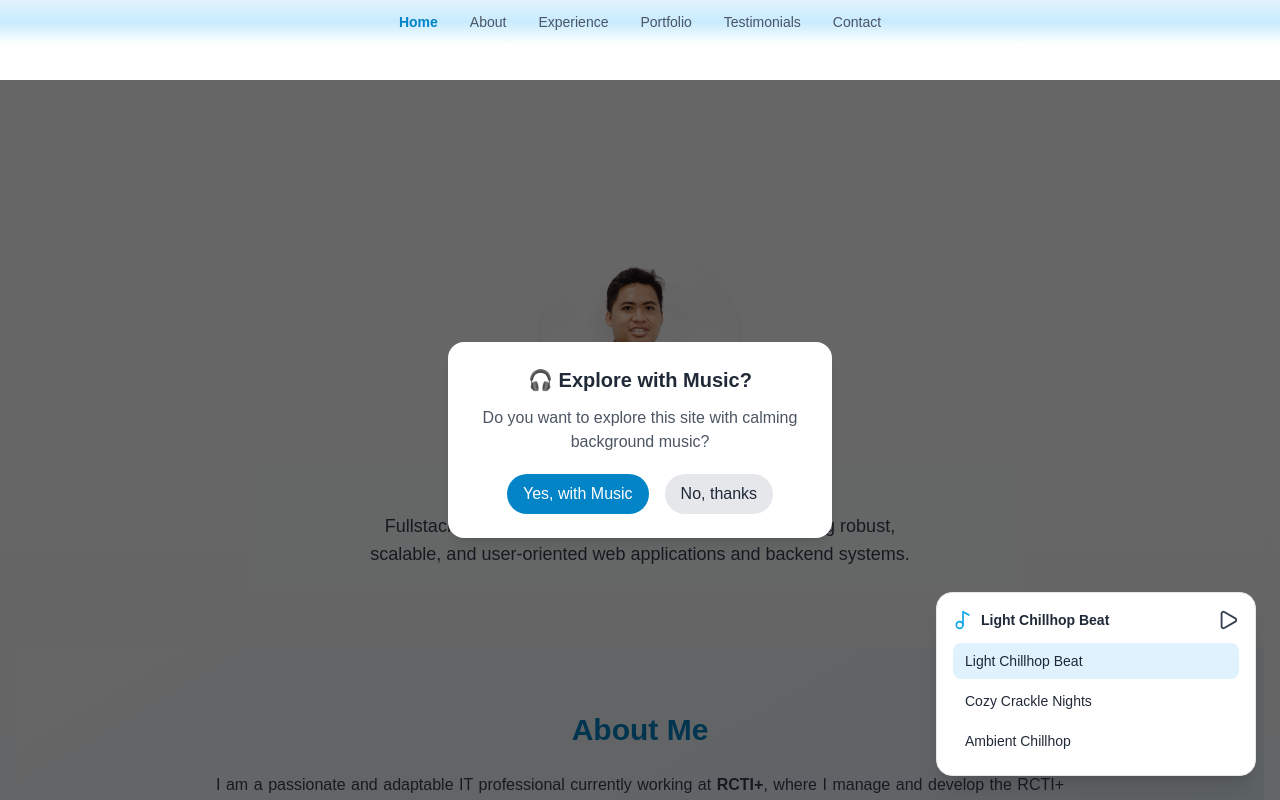
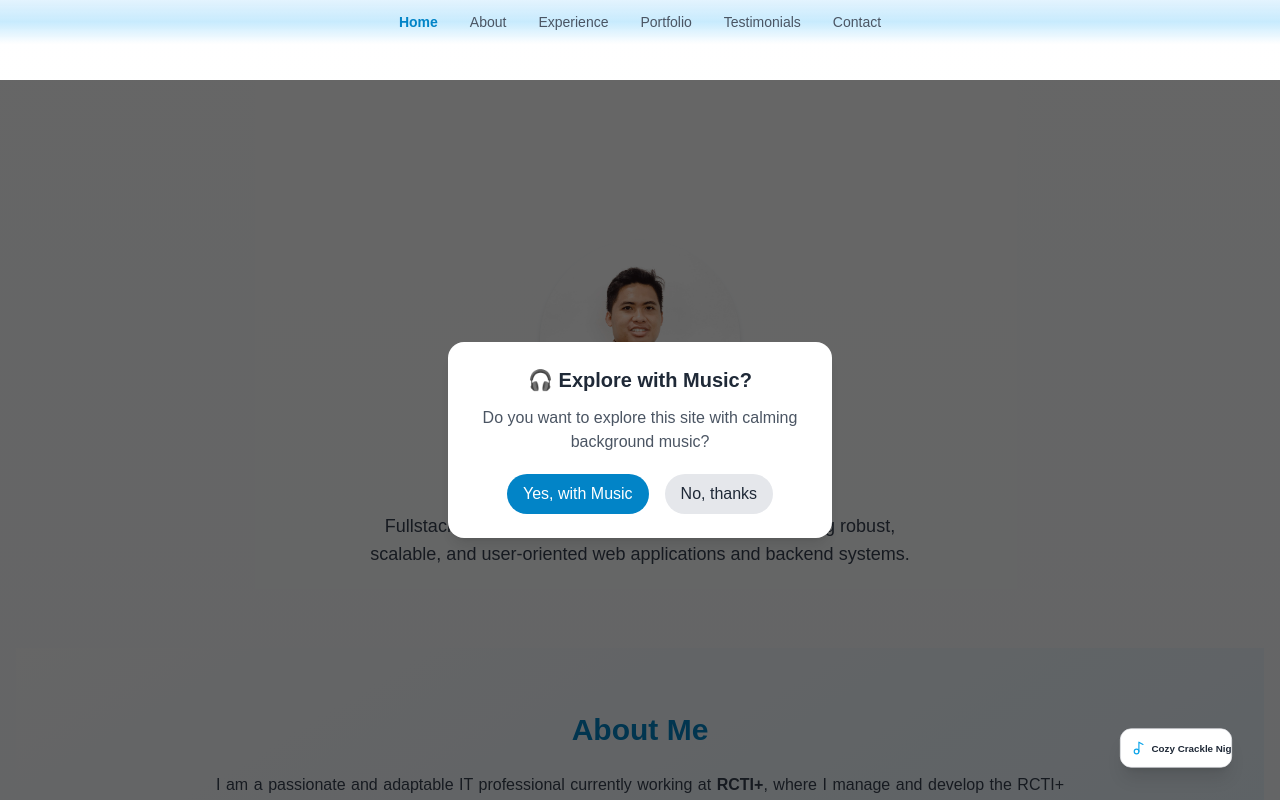
Before and after one commit to feriromadhona1/feriromadhona-site, a Next.js app: page / in a window 1280 px wide. Shown: the top 800 px of the page. Built offline with nearby package versions, Linux system fonts and the light colour scheme.

Commit message:
update pages

```diff
--- a/src/components/molecules/MusicPlayer/index.tsx
+++ b/src/components/molecules/MusicPlayer/index.tsx
@@ -4,10 +4,14 @@ import { Play, Pause, Music2 } from "lucide-react";
 import { motion, AnimatePresence } from "framer-motion";
 
 const playlist = [
+  { title: "Cozy Crackle Nights", src: "/assets/music/music1.mp3" },
   { title: "Light Chillhop Beat", src: "/assets/music/music2.mp3" },
-  { title: "Cozy Crackle Nights", src: "/assets/music/music1.mp3" },
   { title: "Ambient Chillhop", src: "/assets/music/music3.mp3" },
 ];
+
+function isMobile() {
+  return typeof window !== "undefined" && window.innerWidth <= 768;
+}
 
 interface MusicPlayerProps {
   autoPlay?: boolean;
@@ -15,18 +19,33 @@ interface MusicPlayerProps {
 
 export default function MusicPlayer({ autoPlay = false }: MusicPlayerProps) {
   const audioRef = useRef<HTMLAudioElement>(null);
-  const timeoutRef = useRef<NodeJS.Timeout | null>(null);
-
   const [currentIndex, setCurrentIndex] = useState(0);
   const [isPlaying, setIsPlaying] = useState(false);
   const [isMinimized, setIsMinimized] = useState(false);
+  const [isMobileDevice, setIsMobileDevice] = useState(false);
+  const timerRef = useRef<NodeJS.Timeout | null>(null);
 
   useEffect(() => {
+    setIsMobileDevice(isMobile());
+
     if (autoPlay && audioRef.current) {
       audioRef.current.play();
       setIsPlaying(true);
     }
-  }, [autoPlay]);
+
+    startMinimizeTimer();
+
+    return () => {
+      if (timerRef.current) clearTimeout(timerRef.current);
+    };
+  }, []);
+
+  const startMinimizeTimer = () => {
+    if (timerRef.current) clearTimeout(timerRef.current);
+    timerRef.current = setTimeout(() => {
+      setIsMinimized(true);
+    }, 5000);
+  };
 
   const togglePlay = () => {
     if (!audioRef.current) return;
@@ -47,17 +66,22 @@ export default function MusicPlayer({ autoPlay = false }: MusicPlayerProps) {
     }
   };
 
-  // Auto minimize after 10s
-  const handleMouseLeave = () => {
-    timeoutRef.current = setTimeout(() => {
-      setIsMinimized(true);
-    }, 5000);
+  const handleMouseEnter = () => {
+    if (!isMobileDevice) {
+      setIsMinimized(false);
+      if (timerRef.current) clearTimeout(timerRef.current);
+    }
   };
 
-  const handleMouseEnter = () => {
-    setIsMinimized(false);
-    if (timeoutRef.current) {
-      clearTimeout(timeoutRef.current);
+  const handleMouseLeave = () => {
+    if (!isMobileDevice) {
+      startMinimizeTimer();
+    }
+  };
+
+  const handleMobileToggle = () => {
+    if (isMobileDevice) {
+      setIsMinimized((prev) => !prev);
     }
   };
 
@@ -65,38 +89,32 @@ export default function MusicPlayer({ autoPlay = false }: MusicPlayerProps) {
     <motion.div
       onMouseEnter={handleMouseEnter}
       onMouseLeave={handleMouseLeave}
+      onClick={handleMobileToggle}
       initial={{ opacity: 0, y: 20 }}
-      animate={{ opacity: 1, y: 0 }}
+      animate={{
+        opacity: 1,
+        y: 0,
+        scale: isMinimized ? 0.7 : 1,
+      }}
       transition={{ duration: 0.4 }}
-      className={`fixed bottom-6 right-6 z-50 ${
-        isMinimized
-          ? "w-32 h-12 p-2 bg-white dark:bg-gray-800 rounded-full shadow-md flex items-center justify-center border border-gray-200 dark:border-gray-700"
-          : "w-80 bg-white dark:bg-[#1f2937] border border-gray-200 dark:border-gray-700 rounded-2xl shadow-xl"
-      } transition-all duration-500`}
+      className={`fixed bottom-6 right-6 z-50 transition-all duration-300 ${
+        isMinimized ? "w-40 h-14" : "w-80"
+      } bg-white dark:bg-[#1f2937] border border-gray-200 dark:border-gray-700 rounded-2xl shadow-xl overflow-hidden`}
     >
-      {isMinimized ? (
-        <div className="flex items-center gap-2">
-          <Music2 className="text-sky-500" size={20} />
-          <button
-            onClick={togglePlay}
-            className="text-gray-700 dark:text-gray-300 hover:text-sky-500 transition-all"
-            aria-label="Play or Pause"
-          >
-            {isPlaying ? <Pause size={20} /> : <Play size={20} />}
-          </button>
-        </div>
-      ) : (
-        <div className="p-4 w-full">
+      <div className="p-4">
         <div className="flex items-center justify-between mb-3">
           <div className="flex items-center gap-2">
             <Music2 className="text-sky-500" size={20} />
-              <span className="font-semibold text-gray-800 dark:text-gray-100 text-sm">
+            <span className="font-semibold text-gray-800 dark:text-gray-100 text-sm truncate">
               {playlist[currentIndex].title}
             </span>
           </div>
 
           <button
-              onClick={togglePlay}
+            onClick={(e) => {
+              e.stopPropagation();
+              togglePlay();
+            }}
             className="text-gray-700 dark:text-gray-300 hover:text-sky-500 transition-all"
             aria-label="Play or Pause"
           >
@@ -124,11 +142,15 @@ export default function MusicPlayer({ autoPlay = false }: MusicPlayerProps) {
           </button>
         </div>
 
+        {!isMinimized && (
           <ul className="space-y-1 max-h-32 overflow-y-auto text-sm">
             {playlist.map((track, i) => (
               <li
                 key={track.src}
-                onClick={() => changeTrack(i)}
+                onClick={(e) => {
+                  e.stopPropagation();
+                  changeTrack(i);
+                }}
                 className={`cursor-pointer px-3 py-2 rounded-lg transition-colors ${
                   i === currentIndex
                     ? "bg-sky-100 dark:bg-sky-900 font-medium"
@@ -139,13 +161,13 @@ export default function MusicPlayer({ autoPlay = false }: MusicPlayerProps) {
               </li>
             ))}
           </ul>
-        </div>
         )}
 
         <audio ref={audioRef} loop>
           <source src={playlist[currentIndex].src} type="audio/mpeg" />
           Your browser does not support the audio element.
         </audio>
+      </div>
     </motion.div>
   );
 }
--- a/src/components/molecules/Navbar/index.tsx
+++ b/src/components/molecules/Navbar/index.tsx
@@ -83,7 +83,7 @@ export default function Navbar({ activeSection }: NavbarProps) {
       {showBurger && (
         <button
           onClick={handleBurgerToggle}
-          className="md:hidden fixed top-4 left-10 z-50 bg-white/80 dark:bg-gray-800/80 p-2 rounded-lg shadow-md backdrop-blur-md"
+          className="md:hidden fixed top-4 left-6 z-50 bg-white/80 dark:bg-gray-800/80 p-2 rounded-lg shadow-md backdrop-blur-md"
           aria-label="Open menu"
         >
           <Menu size={22} className="text-gray-800 dark:text-white" />
```
Lines whose indentation alone changed are shown as unchanged.
